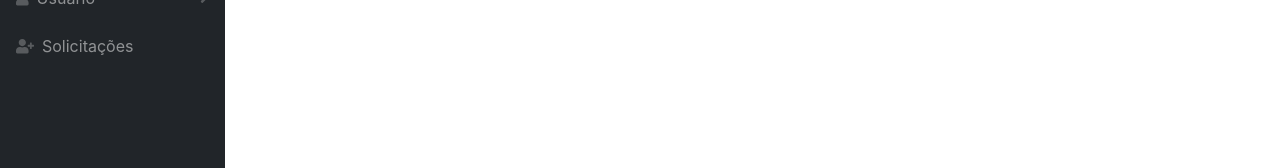
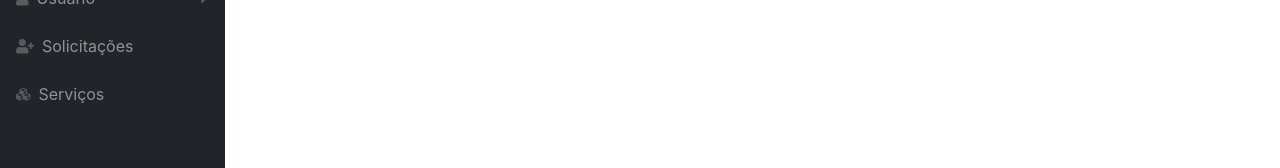
Before and after one commit to helisoncavalheiro/app-analiseprocessos, a React (Create React App) app: page / in a window 1280 px wide. Shown: the part 246-414 px from the top of the page. Built offline with nearby package versions, Linux system fonts and the light colour scheme.

Commit message:
Adiciona a rota /servicos ao menu lateral
Esta adição é necessária para que seja possível acessar a lista de Serviços pelo menu de navegação.

[Ticket: HIS003]

```diff
--- a/src/components/menu/Sidebar.js
+++ b/src/components/menu/Sidebar.js
@@ -35,6 +35,7 @@ class Sidebar extends React.Component {
                                 <NavItem text="Interações" icon='user-plus' route="/reports" />
                             </NavCollapse>
                             <NavItem text="Solicitações" icon='user-plus' route="/user/creations"/>
+                            <NavItem text="Serviços" icon="cubes" route="/servicos" />
                         </div>
                     </div>
                     <div className="sb-sidenav-footer">
```
